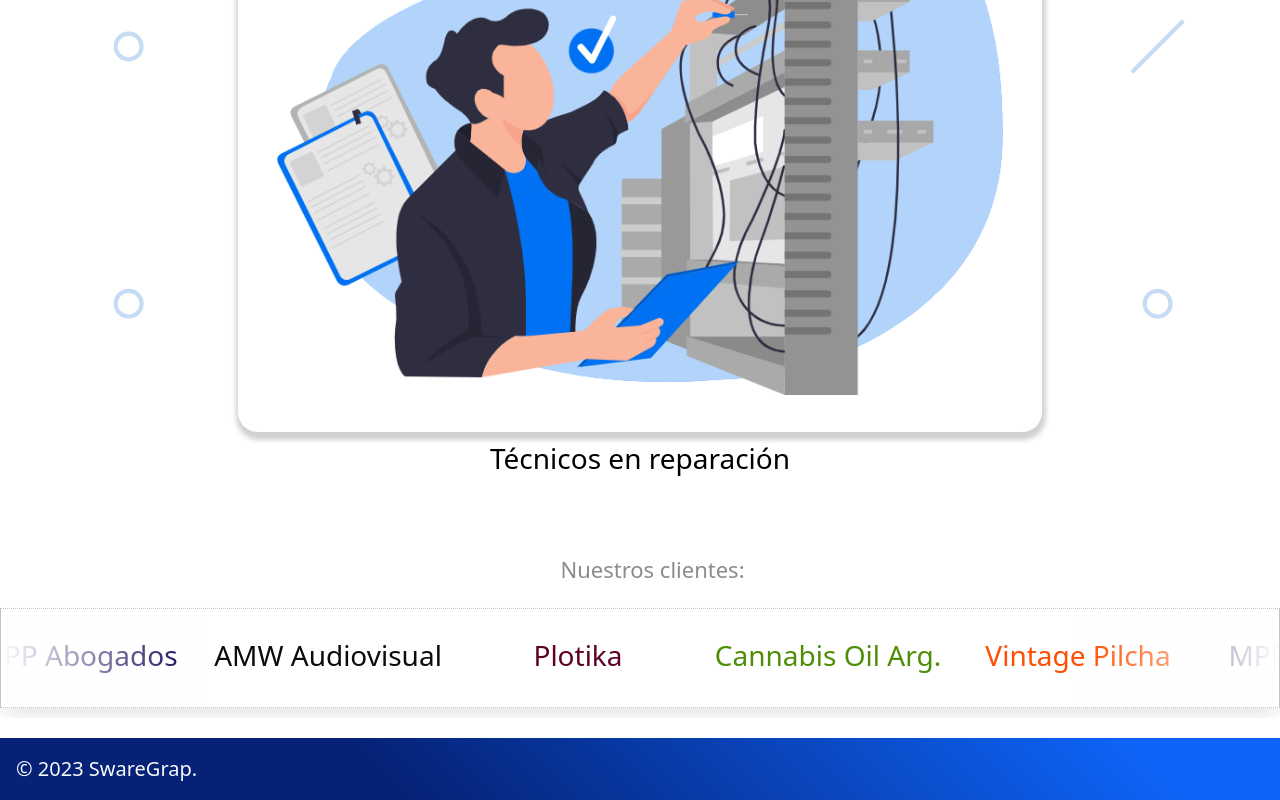
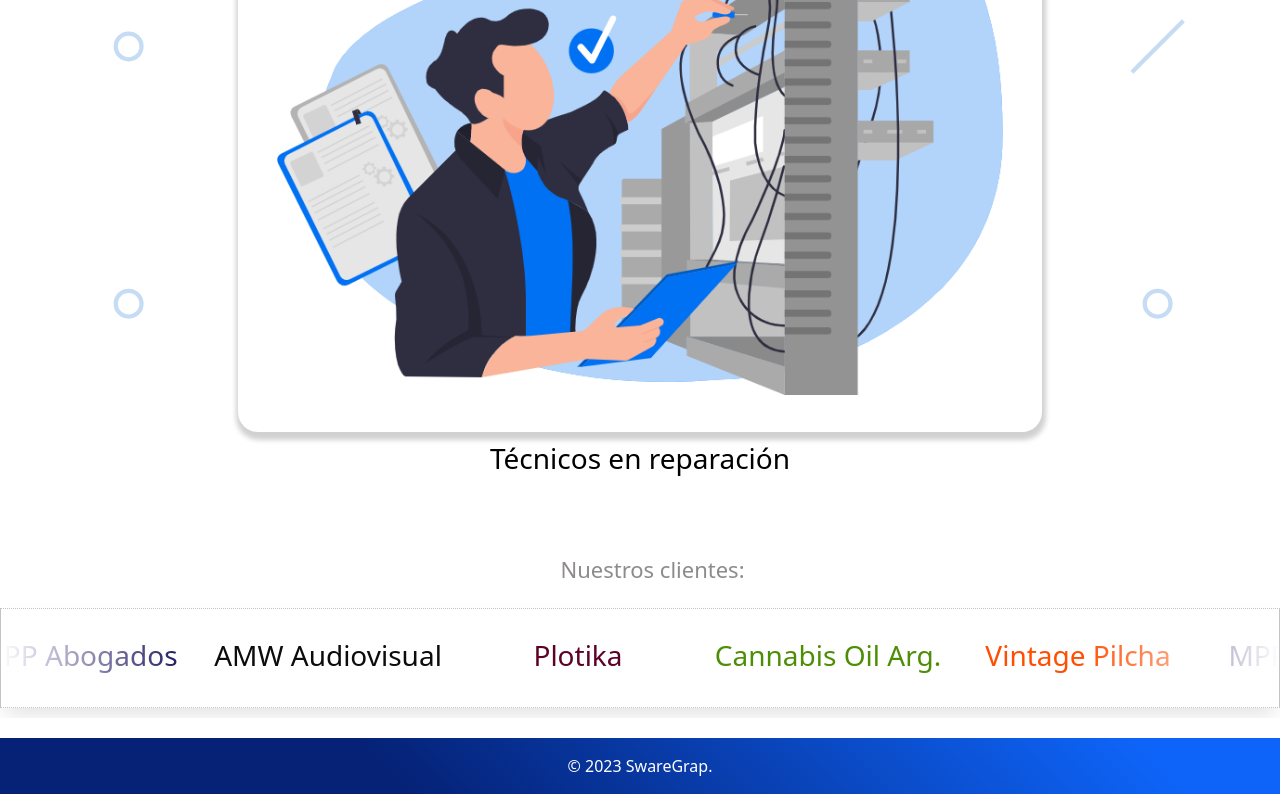
Before and after one commit to GuidoSantiagoReta/Swaregrap-reactrouterv6, a React (Create React App) app: page /about in a window 1280 px wide. Shown: the part 1883-2683 px from the top of the page. Built offline with nearby package versions, Linux system fonts and the light colour scheme.

Commit message:
General-modifications-37

```diff
--- a/src/App.css
+++ b/src/App.css
@@ -188,6 +188,8 @@ section {
   border: 1px solid;
   border-color: rgb(168, 168, 168) !important;
 }
+
+
 /*END PAGE SERVICES*/
 
 /*CONTACT*/
@@ -215,7 +217,9 @@ form {
 
 }
 
-
+.text-light-foo{
+  color: #fff !important;
+}
 
 /*END-CONTACT- PAGE*/
 
--- a/src/components/Footer.jsx
+++ b/src/components/Footer.jsx
@@ -4,7 +4,7 @@ const Footer = () => {
   console.log("Rendering Home");
   return (
     <div className="bg-footer text-center text-lg-left ">
-      <div className="text-center p-3 text-light">
+      <div className="text-center p-3 text-light-foo">
         &copy; {new Date().getFullYear()} {"SwareGrap."}
 
       </div>
```
